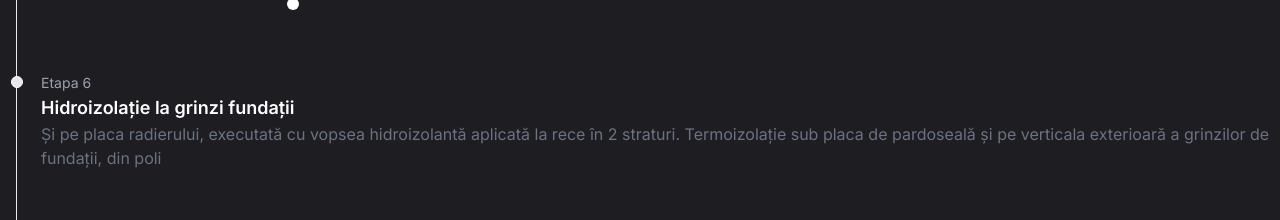
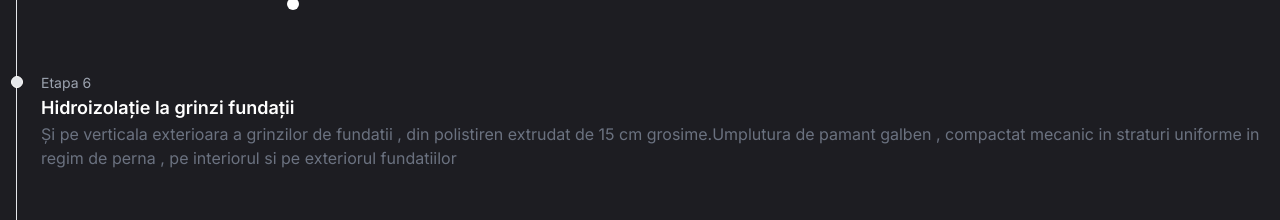
Before and after one commit to alexvieru1/MrLucass, a Next.js app: page /etape in a window 1280 px wide. Shown: the part 2960-3180 px from the top of the page. Built offline with nearby package versions, Linux system fonts and the light colour scheme; grey boxes are pictures that could not be loaded.

Commit message:
fixed description

```diff
--- a/constants/progressPhotos.ts
+++ b/constants/progressPhotos.ts
@@ -47,19 +47,14 @@ export const progressPhotos = [
     etapa: "Etapa ",
     title: "Hidroizolație la grinzi fundații",
     description:
-      "Și pe placa radierului, executată cu vopsea hidroizolantă aplicată la rece în 2 straturi. Termoizolație sub placa de pardoseală și pe verticala exterioară a grinzilor de fundații, din poli",
-    photos: [
-      "/images/image00014.png",
-    ],
+      "Și pe verticala exterioara a grinzilor de fundatii , din polistiren extrudat de 15 cm grosime.Umplutura de pamant galben , compactat mecanic in straturi uniforme in regim de perna , pe interiorul si pe exteriorul fundatiilor",
+    photos: ["/images/image00014.png"],
   },
   {
     etapa: "Etapa ",
     title: "Montare traseu de evacuare și preluare apelor",
     description: "",
-    photos: [
-      "/images/image00015.png",
-      "/images/image00016.png",
-    ],
+    photos: ["/images/image00015.png", "/images/image00016.png"],
   },
   {
     etapa: "Etapa ",
@@ -74,18 +69,14 @@ export const progressPhotos = [
   {
     etapa: "Etapa ",
     title: "Strat de rupere a capilarității",
-    description: "Din pietriș margaritar, între fundații, 15 cm grosime, compactat mecanic",
-    photos: [
-      "/images/image00020.png",
-      "/images/image00021.png",
-    ],
+    description:
+      "Din pietriș margaritar, între fundații, 15 cm grosime, compactat mecanic",
+    photos: ["/images/image00020.png", "/images/image00021.png"],
   },
   {
     etapa: "Etapa ",
     title: "Stadiu fizic 26.01.2024 Armare Placă Etaj 3",
     description: "",
-    photos: [
-      "/images/image00022.png",
-    ],
+    photos: ["/images/image00022.png"],
   },
 ];
```
